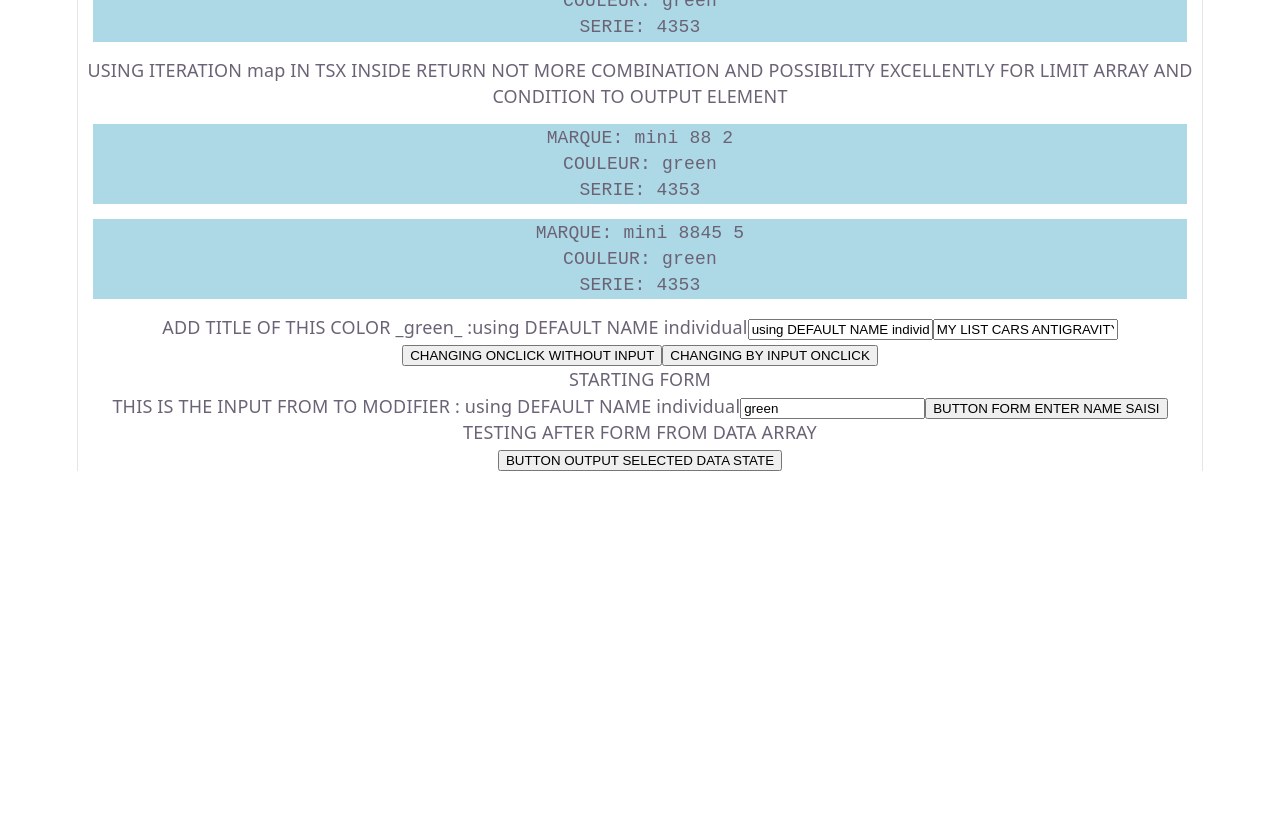
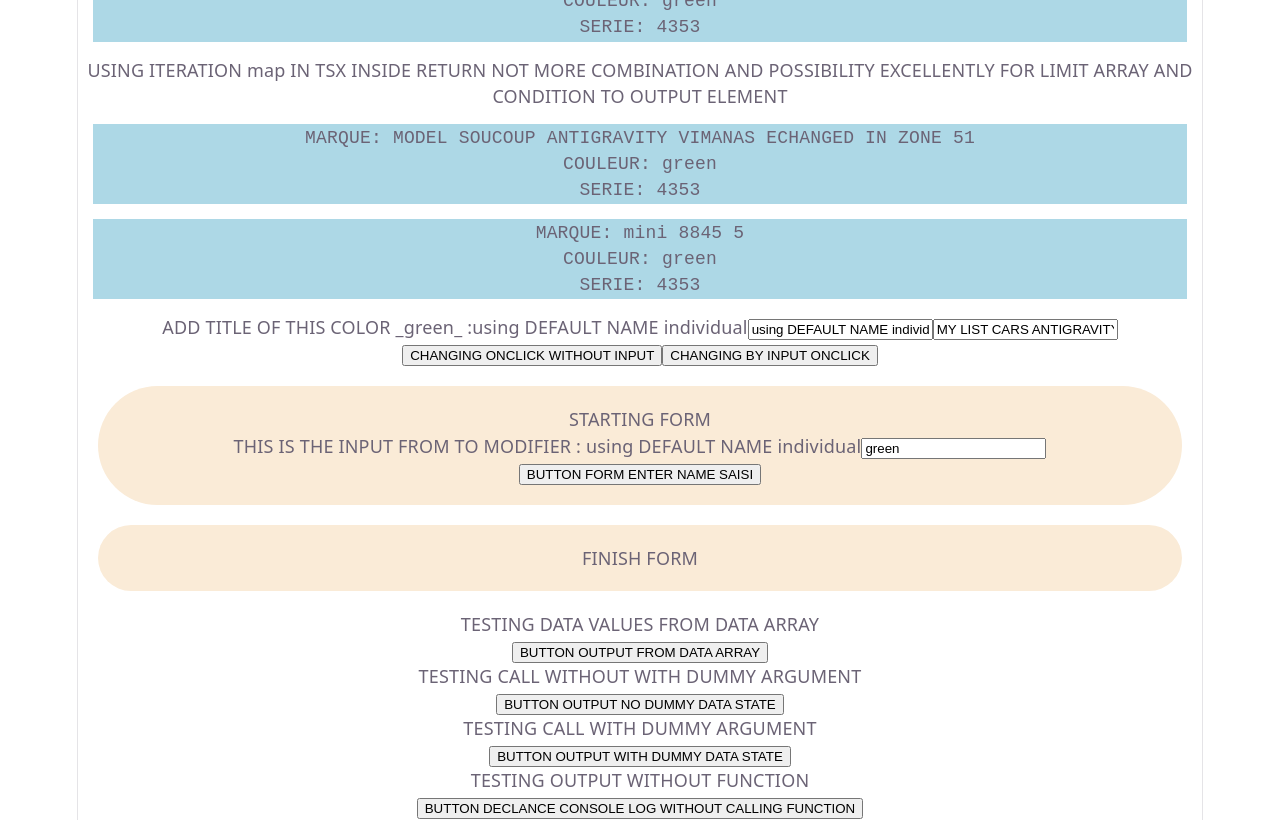
Before and after one commit to daversa-nicolas/pw4-vite, a React (Vite) app: page / in a window 1280 px wide. Shown: the part 540-1360 px from the top of the page. Before the commit the page ends 1011 px from the top, so only its background shows below. Built offline with nearby package versions, Linux system fonts and the light colour scheme.

Commit message:
sequency-of-calling-functions-with-or-without=dummy-arguments-without-func

```diff
--- a/src/App.css
+++ b/src/App.css
@@ -3,3 +3,12 @@
 /*  padding: 50px;*/
 /*  font-family: 'Courier New', Courier, monospace;*/
 /*}*/
+
+.padForm1{
+    background-color: antiquewhite;
+    padding:  20px;
+    border-radius: 155px;
+
+    margin: 20px;
+
+}
--- a/src/App.tsx
+++ b/src/App.tsx
@@ -6,17 +6,15 @@ import type {titleProps, ArrayCars} from './components/Mycars';
 
 import './App.css'
 
-type AppProps = Record<string, never>;
-
 interface AppState {
     myTitle: titleProps;
     myCarArray: ArrayCars;
     name: string;
 }
 
-class App extends Component <AppProps, AppState> {
+class App extends Component <titleProps, AppState> {
 
-    constructor(props: AppProps) {
+    constructor(props: titleProps) {
         super(props);
 
         //e constructeur est le seul endroit où vous devriez
@@ -140,11 +138,12 @@ class App extends Component <AppProps, AppState> {
 
     }
 
-    handleSubmitForm(e: React.FormEvent<HTMLFormElement>) {
+    handleSubmitForm(e: React.SubmitEvent<HTMLFormElement>) {
         e.preventDefault();
         alert("THE NAME INPUT IN FORM IS_:_"+this.state.name);
         console.log(this.state.myTitle.color);
-        console.log(this.state.name);
+        console.log("THE NAME INPUT IN FORM IS_:_" + this.state.name);
+        console.log("CALLED FORM SUBMIT SUCCESSFUL");
     }
 
     outputInterfaceArrayTs=
@@ -154,6 +153,13 @@ class App extends Component <AppProps, AppState> {
             console.log(this.state.myCarArray[1].serie);
             console.log(this.state.myCarArray[0].marque);
 
+        }
+
+    assalamFun = ()=> {
+        console.log("assmal eikom without dummy");
+    }
+    namasteFunc= (argVar:string) => {
+        console.log(argVar);
     }
 
 
@@ -203,9 +209,9 @@ class App extends Component <AppProps, AppState> {
                             value="click">
                         CHANGING BY INPUT ONCLICK
                     </button>
+
+                    <form className="padForm1" onSubmit={this.handleSubmitForm} >
                         <div>STARTING FORM</div>
-                    <form onSubmit={this.handleSubmitForm} >
-
                         <label>THIS IS THE INPUT FROM TO MODIFIER : {name}</label>
 
                         <input type="text"
@@ -217,14 +223,30 @@ class App extends Component <AppProps, AppState> {
                             BUTTON FORM ENTER NAME SAISI
                         </button>
 
+                    </form>
 
+                    <div className="padForm1">FINISH FORM</div>
 
-                    </form>
-                    <div>TESTING AFTER FORM FROM DATA ARRAY</div>
+                    <div>TESTING DATA VALUES FROM DATA ARRAY</div>
+
                     <button type="button" onClick={this.outputInterfaceArrayTs} value="click">
-                        BUTTON OUTPUT SELECTED DATA STATE
+                        BUTTON OUTPUT FROM DATA ARRAY
                     </button>
 
+                    <div>TESTING CALL WITHOUT WITH DUMMY ARGUMENT</div>
+                    <button type="button" onClick={this.assalamFun}>
+                        BUTTON OUTPUT NO DUMMY  DATA STATE
+                    </button>
+
+                    <div>TESTING CALL WITH DUMMY ARGUMENT</div>
+                    <button type="button" onClick={()=> this.namasteFunc("Assalam-dummy-argument")}>
+                        BUTTON OUTPUT  WITH DUMMY DATA STATE
+                    </button>
+
+                    <div> TESTING OUTPUT WITHOUT FUNCTION </div>
+                    <button onClick={()=>console.log("Nǐ hǎo")}>
+                        BUTTON DECLANCE CONSOLE LOG WITHOUT CALLING FUNCTION
+                    </button>
 
                 </div>
 
--- a/src/components/Mycars.tsx
+++ b/src/components/Mycars.tsx
@@ -54,7 +54,7 @@ class Mycars extends Component <titleProps, MycarsState> {
                     serie: 144560001
                 },
                 {
-                    marque: "mini 88 2",
+                    marque: "MODEL SOUCOUP ANTIGRAVITY VIMANAS ECHANGED IN ZONE 51",
                     couleur: "green",
                     serie: 4353
                 },
@@ -65,7 +65,7 @@ class Mycars extends Component <titleProps, MycarsState> {
                 },
                 {
                     marque: "VIMANAS 46 4",
-                    couleur: "bleu",
+                    couleur: "yellow",
                     serie: 144221
                 },
                 {
@@ -118,6 +118,8 @@ class Mycars extends Component <titleProps, MycarsState> {
         // DECLARING
         const carsElements: JSX.Element[] = [];
 
+        // SELECTING ALL PAIR POSITION ELEMENT OBJECT OR AN
+        // ELEMENT WITH 4353 PAIR/IMPAIR YING YANG
         do {
             if (i%2==0 || car[i].serie === 4353) {
                 carsElements.push(
```
Lines whose indentation alone changed are shown as unchanged.
